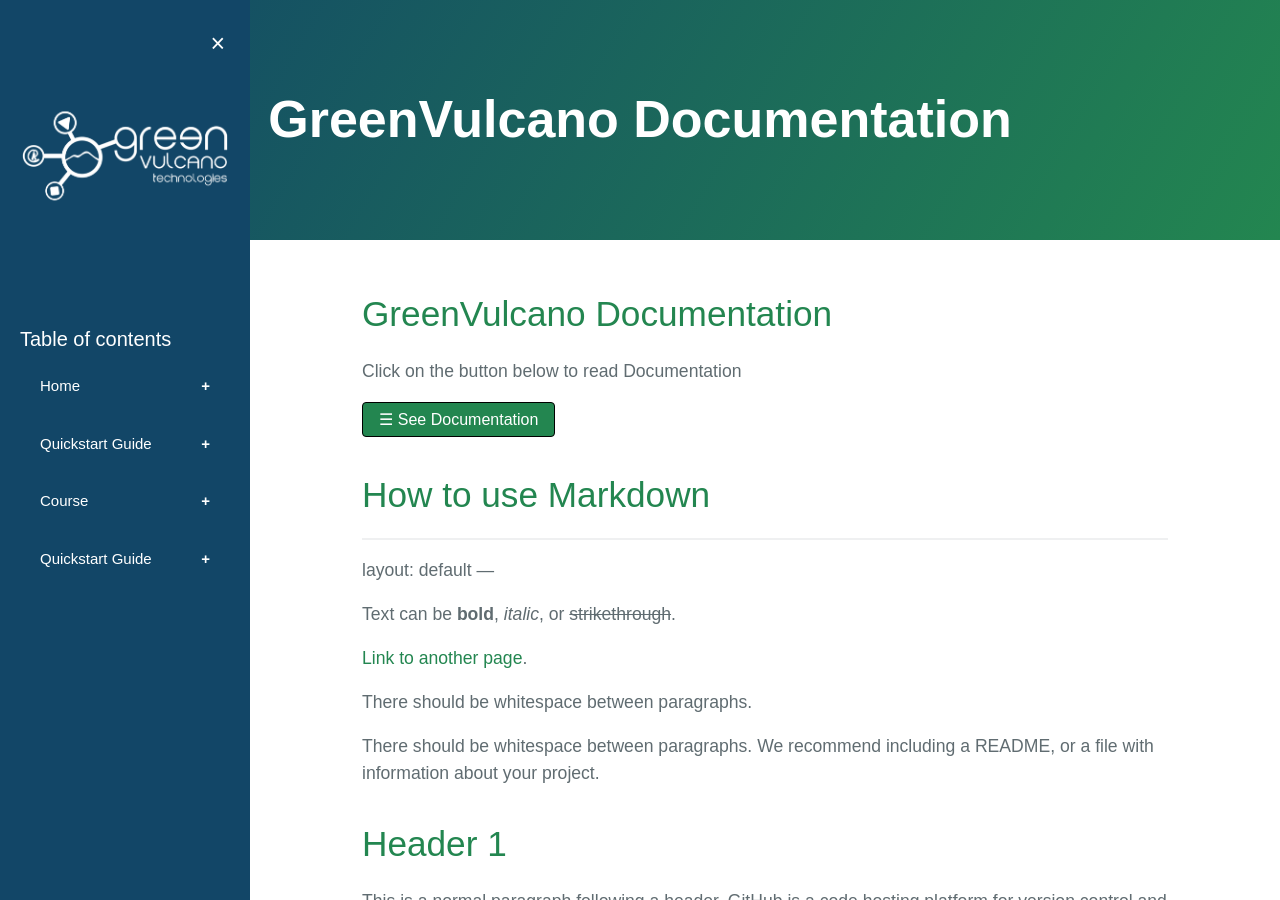
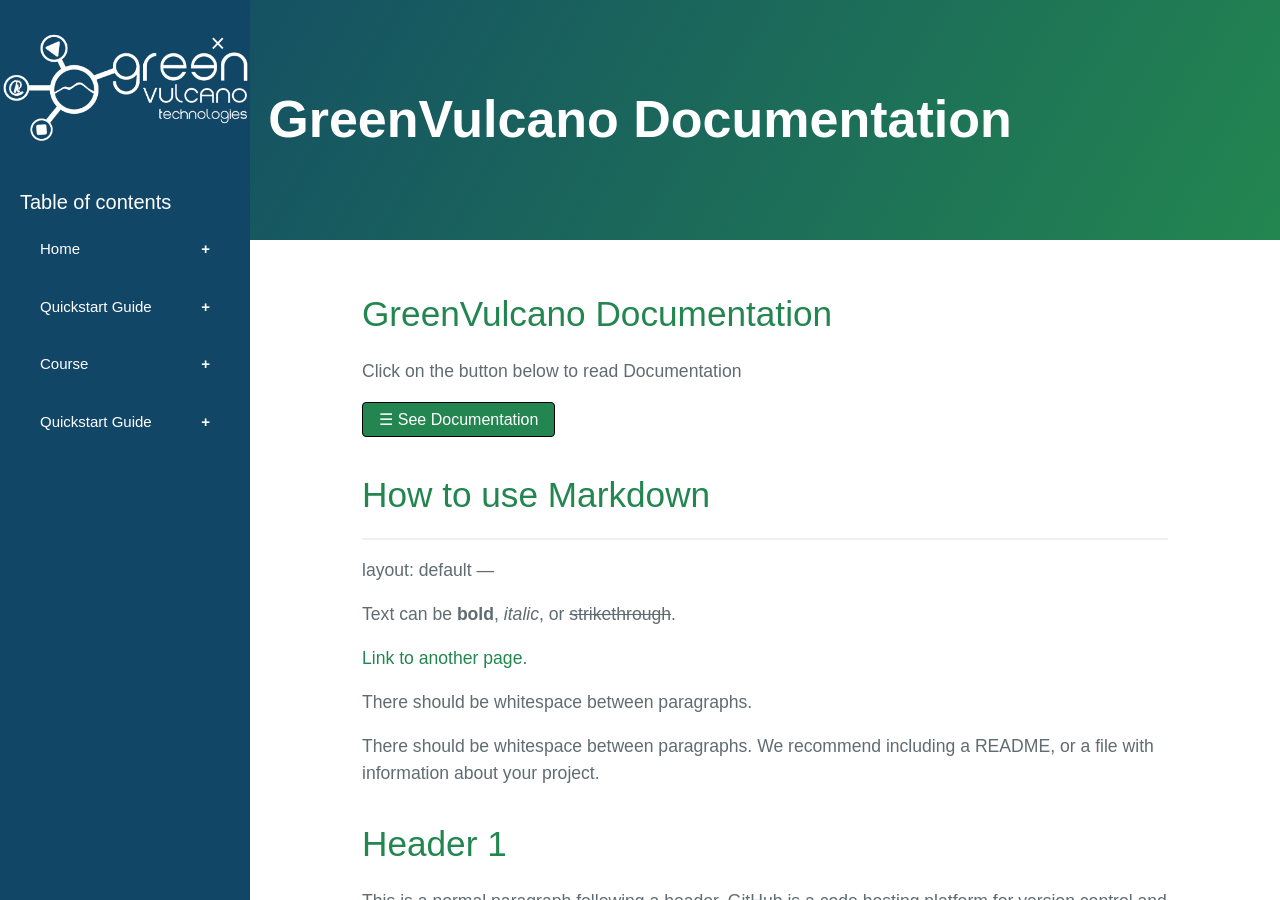
Before and after one commit to dianamw/GreenVulcano-Beta, a Jekyll site: the page built from index.md, in a window 1280 px wide and 900 px high. Built offline with Jekyll 4.4.1, drawn with Linux system fonts in a browser that asks for light colours; our own code applies the rules of GitHub Pages for plain Markdown files; the repository's description, which GitHub fills in, is left out.

Commit message:
Update _config.yml

```diff
--- a/_config.yml
+++ b/_config.yml
@@ -9,4 +9,4 @@ collections:
     title: Uploads
     output: true
 theme: jekyll-theme-cayman
-image: assets/images/logoGV.png
+image: assets/images/prova.png
```
